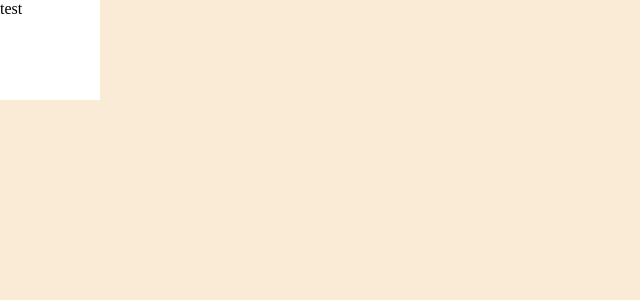
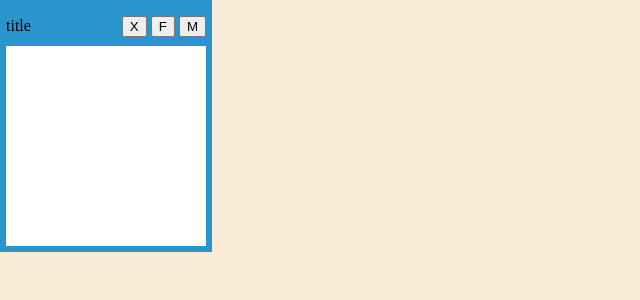
Before and after one commit to Kanogame/svelte-desktop, a Svelte app: page / in a window 1280 px wide. Shown: the top 300 px of the page, without its empty margins (0-640 px from the left). Built offline with nearby package versions, Linux system fonts and the light colour scheme.

Commit message:
added basic window styling

```diff
--- a/src/desktop.svelte
+++ b/src/desktop.svelte
@@ -13,5 +13,6 @@
         background-color: antiquewhite;
         width: 100vw;
         height: 100vh;
+        position: relative;
     }
 </style>
--- a/src/window.svelte
+++ b/src/window.svelte
@@ -2,13 +2,36 @@
 </script>
 
 <div class="window">
-    test
+    <div class="top-panel">
+        <div class="title">title</div>
+        <div class="buttons">
+            <button>X</button>
+            <button>F</button>
+            <button>M</button>
+        </div>
+    </div>
+    <div class="window-content">
+
+    </div>
 </div>
 
 <style>
     .window {
+        background-color: #2a94cd;
+        padding: 6px;
+        position: absolute;
+    }
+
+    .top-panel {
+        height: 40px;
+        display: flex;
+        align-items: center;
+        justify-content: space-between;
+    }
+
+    .window-content {
         background-color: white;
-        width: 100px;
-        height: 100px;
+        width: 200px;
+        height: 200px;
     }
 </style>
```
